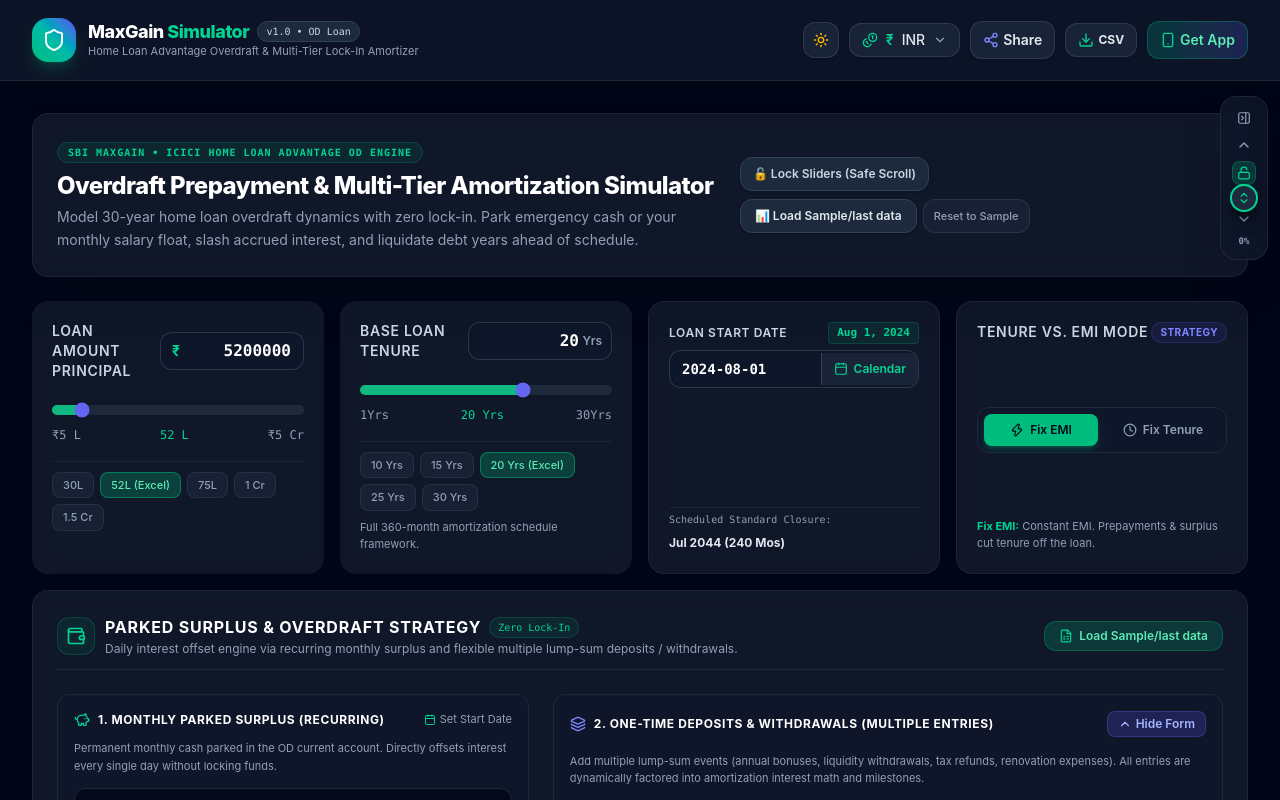
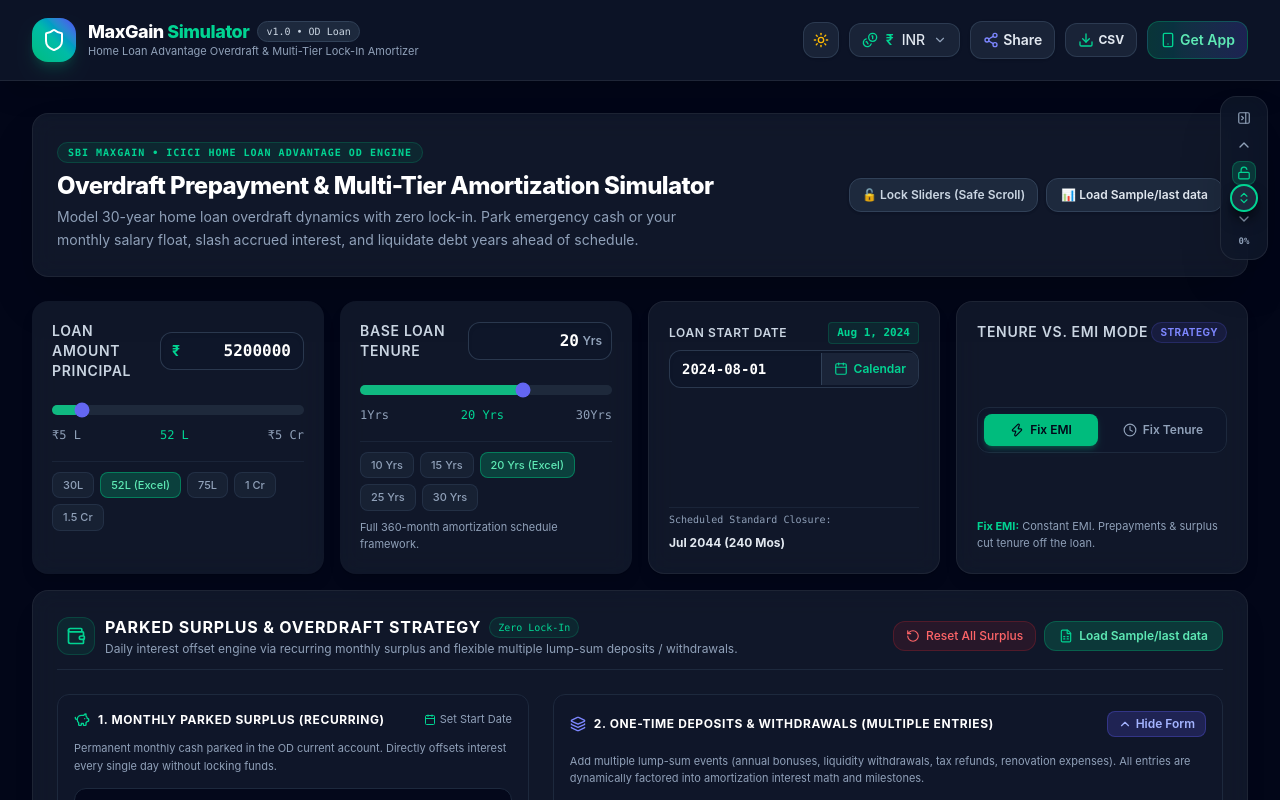
Before and after one commit to adk113/max-gain-smart-calculator, a React (Vite) app: page / in a window 1280 px wide. Shown: the top 800 px of the page. Built offline with nearby package versions, Linux system fonts and the light colour scheme.

Commit message:
Auto-persist user data synchronously, remove separate sample data button

```diff
--- a/src/App.tsx
+++ b/src/App.tsx
@@ -18,42 +18,39 @@
 import { getCurrencyConfig } from './utils/formatters';
 import { ScreenScrollSlideBar } from './components/layout/ScreenScrollSlideBar';
 import { ExportCsvModal } from './components/controls/ExportCsvModal';
+import { getSavedScenario, saveScenario, DEFAULT_EXCEL_SCENARIO } from './engine/scenarioStorage';
 
 export function App() {
   // Safe-scroll slider lock and mobile export modal state
   const [slidersLocked, setSlidersLocked] = useState<boolean>(false);
   const [isExportModalOpen, setIsExportModalOpen] = useState<boolean>(false);
 
-  // Default values adhering strictly to requirements:
-  // - Default currency: INR
-  // - Prepayments default to Zero (0)
-  // - Multi-tier lock-in ledger
-  const [currencyCode, setCurrencyCode] = useState<string>('INR');
-  const [principal, setPrincipal] = useState<number>(5200000); // 52 Lakhs
-  const [tenureYears, setTenureYears] = useState<number>(20); // 20 Years
-  const [startDate, setStartDate] = useState<string>('2024-08-01');
-  const [mode, setMode] = useState<LoanMode>('FIX_EMI');
+  // Synchronously initialize state from persistent storage or default 52L Excel scenario
+  const [initialData] = useState<SimulationInputs>(() => getSavedScenario());
 
-  const [lockInPhases, setLockInPhases] = useState<LockInPhase[]>([
-    { id: 'phase-1', name: 'Phase 1: Initial Fixed', durationYears: 3, ratePercent: 9.5 },
-    { id: 'phase-2', name: 'Phase 2: Step-down', durationYears: 2, ratePercent: 8.75 },
-  ]);
-
-  const [fallbackRate, setFallbackRate] = useState<number>(8.5);
-  const [fallbackYoY, setFallbackYoY] = useState<number>(0.0);
-  const [baselineSurplus, setBaselineSurplus] = useState<number>(0);
-  const [monthlySurplusStartDate, setMonthlySurplusStartDate] = useState<string>('');
-  const [oneTimeTransactions, setOneTimeTransactions] = useState<OneTimeTransaction[]>([]);
-  const [customSurplusLedger, setCustomSurplusLedger] = useState<Record<number, number>>({});
+  const [currencyCode, setCurrencyCode] = useState<string>(initialData.currencyCode);
+  const [principal, setPrincipal] = useState<number>(initialData.principal);
+  const [tenureYears, setTenureYears] = useState<number>(initialData.tenureYears);
+  const [startDate, setStartDate] = useState<string>(initialData.startDate);
+  const [mode, setMode] = useState<LoanMode>(initialData.mode);
+  const [lockInPhases, setLockInPhases] = useState<LockInPhase[]>(initialData.lockInPhases);
+  const [fallbackRate, setFallbackRate] = useState<number>(initialData.fallbackRatePercent);
+  const [fallbackYoY, setFallbackYoY] = useState<number>(initialData.fallbackYoYAdjustment);
+  const [baselineSurplus, setBaselineSurplus] = useState<number>(initialData.baselineMonthlySurplus);
+  const [monthlySurplusStartDate, setMonthlySurplusStartDate] = useState<string>(
+    initialData.monthlySurplusStartDate || ''
+  );
+  const [oneTimeTransactions, setOneTimeTransactions] = useState<OneTimeTransaction[]>(
+    initialData.oneTimeTransactions || []
+  );
+  const [customSurplusLedger, setCustomSurplusLedger] = useState<Record<number, number>>(
+    initialData.customSurplusLedger || {}
+  );
 
   // Salary parking cycle configuration (e.g., salary on 1st, parked 10 days, 60% withdrawn for bills)
-  const [salaryCycle, setSalaryCycle] = useState<SalaryCycleConfig>({
-    enabled: false,
-    monthlySalary: 150000,
-    parkingDays: 10,
-    withdrawalPercent: 60,
-    accumulateRetainedSavings: false,
-  });
+  const [salaryCycle, setSalaryCycle] = useState<SalaryCycleConfig>(
+    initialData.salaryCycle || DEFAULT_EXCEL_SCENARIO.salaryCycle
+  );
 
   const [activeMobileTab, setActiveMobileTab] = useState<ActiveTab>('inputs');
   const [toastNotice, setToastNotice] = useState<string | null>(null);
@@ -97,47 +94,6 @@
   const chartRef = useRef<HTMLDivElement>(null);
   const ledgerRef = useRef<HTMLDivElement>(null);
 
-  // Default sample scenario matching the 52L Excel model
-  const DEFAULT_EXCEL_SCENARIO: SimulationInputs = useMemo(
-    () => ({
-      principal: 5200000,
-      tenureYears: 20,
-      startDate: '2024-08-01',
-      mode: 'FIX_EMI',
-      currencyCode: 'INR',
-      lockInPhases: [
-        { id: 'phase-1', name: 'Excel 20-Year Term', durationYears: 20, ratePercent: 9.5 },
-      ],
-      fallbackRatePercent: 9.5,
-      fallbackYoYAdjustment: 0,
-      baselineMonthlySurplus: 0,
-      monthlySurplusStartDate: '',
-      oneTimeTransactions: [],
-      customSurplusLedger: {
-        1: 25000,
-        2: 25000,
-        3: 25000,
-        4: 25000,
-        5: 25000,
-        6: 25000,
-        7: 25000,
-        8: 25000,
-        9: 25000,
-        10: 25000,
-        11: 25000,
-        12: 25000,
-      },
-      salaryCycle: {
-        enabled: false,
-        monthlySalary: 150000,
-        parkingDays: 10,
-        withdrawalPercent: 60,
-        accumulateRetainedSavings: false,
-      },
-    }),
-    []
-  );
-
   const applyInputs = (data: Partial<SimulationInputs>) => {
     if (data.principal !== undefined) setPrincipal(data.principal);
     if (data.tenureYears !== undefined) setTenureYears(data.tenureYears);
@@ -154,26 +110,17 @@
     if (data.salaryCycle !== undefined) setSalaryCycle(data.salaryCycle);
   };
 
-  // Restore state from URL share hash if present, or from last saved data feed
+  // Listen to hash changes in case a new share link is opened while already on the page
   useEffect(() => {
-    if (window.location.hash.startsWith('#share=')) {
-      const encoded = window.location.hash.replace('#share=', '');
-      const restored = deserializeSimulationState(encoded);
-      if (restored) {
-        applyInputs(restored);
-        return;
+    const handleHashChange = () => {
+      if (window.location.hash.startsWith('#share=')) {
+        const encoded = window.location.hash.replace('#share=', '');
+        const restored = deserializeSimulationState(encoded);
+        if (restored) applyInputs(restored);
       }
-    }
-
-    try {
-      const savedFeed = localStorage.getItem('maxgain_last_data_feed');
-      if (savedFeed) {
-        const parsed = JSON.parse(savedFeed);
-        applyInputs(parsed);
-      }
-    } catch {
-      // ignore
-    }
+    };
+    window.addEventListener('hashchange', handleHashChange);
+    return () => window.removeEventListener('hashchange', handleHashChange);
   }, []);
 
   const currentInputs: SimulationInputs = useMemo(
@@ -245,16 +192,24 @@
     setSalaryCycle((prev) => ({ ...prev, enabled: false }));
   };
 
-  // Keep the latest data feed in storage (overriding the entry as calculations run)
+  const isInitialMount = useRef(true);
+
+  // Keep the latest data feed in storage (immediately persists and overwrites as user types/adjusts)
   useEffect(() => {
-    const timer = setTimeout(() => {
-      try {
-        localStorage.setItem('maxgain_last_data_feed', JSON.stringify(currentInputs));
-      } catch {
-        // ignore
-      }
-    }, 400);
-    return () => clearTimeout(timer);
+    if (isInitialMount.current) {
+      isInitialMount.current = false;
+      return;
+    }
+    saveScenario(currentInputs);
+  }, [currentInputs]);
+
+  // Ensure latest inputs are persisted even on instant browser tab close
+  useEffect(() => {
+    const handleBeforeUnload = () => {
+      saveScenario(currentInputs);
+    };
+    window.addEventListener('beforeunload', handleBeforeUnload);
+    return () => window.removeEventListener('beforeunload', handleBeforeUnload);
   }, [currentInputs]);
 
   const triggerToast = (msg: string) => {
@@ -262,27 +217,11 @@
     setTimeout(() => setToastNotice(null), 3000);
   };
 
-  // Load sample or last data feed (overriding entry with current calculation inputs)
+  // Load sample or last data feed (overwriting entry with current calculation inputs)
   const handleLoadSampleOrLastData = () => {
-    try {
-      const savedFeed = localStorage.getItem('maxgain_last_data_feed');
-      if (savedFeed) {
-        const parsed = JSON.parse(savedFeed);
-        applyInputs(parsed);
-        triggerToast('Loaded last calculation data successfully!');
-        return;
-      }
-    } catch {
-      // fallback
-    }
-    applyInputs(DEFAULT_EXCEL_SCENARIO);
-    triggerToast('Loaded Sample Excel scenario (₹52L)!');
-  };
-
-  // Reset to original 52L Excel sample template
-  const handleResetToExcelSample = () => {
-    applyInputs(DEFAULT_EXCEL_SCENARIO);
-    triggerToast('Reset to original ₹52L Excel sample template!');
+    const saved = getSavedScenario();
+    applyInputs(saved);
+    triggerToast('Loaded saved calculation data successfully!');
   };
 
   const handleMobileTabSelect = (tab: ActiveTab) => {
@@ -365,14 +304,6 @@
                   title="Load your last entered calculation data feed or sample scenario"
                 >
                   <span>📊 Load Sample/last data</span>
-                </button>
-                <button
-                  type="button"
-                  onClick={handleResetToExcelSample}
-                  className="px-2.5 py-2 rounded-xl bg-slate-800/60 hover:bg-slate-700 text-[11px] font-medium text-slate-400 hover:text-slate-200 border border-slate-700/60 transition-all active:scale-95 cursor-pointer"
-                  title="Reset to original ₹52L Excel sample template"
-                >
-                  Reset to Sample
                 </button>
               </div>
             </div>
--- /dev/null
+++ b/src/engine/scenarioStorage.ts
@@ -0,0 +1,110 @@
+import type { SimulationInputs } from '../types/loan';
+import { deserializeSimulationState } from './urlSerializer';
+
+export const STORAGE_KEY = 'maxgain_user_scenario';
+export const LEGACY_STORAGE_KEY = 'maxgain_last_data_feed';
+
+/**
+ * Default reference scenario matching the 52L Excel model
+ */
+export const DEFAULT_EXCEL_SCENARIO: SimulationInputs = {
+  principal: 5200000,
+  tenureYears: 20,
+  startDate: '2024-08-01',
+  mode: 'FIX_EMI',
+  currencyCode: 'INR',
+  lockInPhases: [
+    { id: 'phase-1', name: 'Excel 20-Year Term', durationYears: 20, ratePercent: 9.5 },
+  ],
+  fallbackRatePercent: 9.5,
+  fallbackYoYAdjustment: 0,
+  baselineMonthlySurplus: 0,
+  monthlySurplusStartDate: '',
+  oneTimeTransactions: [],
+  customSurplusLedger: {
+    1: 25000,
+    2: 25000,
+    3: 25000,
+    4: 25000,
+    5: 25000,
+    6: 25000,
+    7: 25000,
+    8: 25000,
+    9: 25000,
+    10: 25000,
+    11: 25000,
+    12: 25000,
+  },
+  salaryCycle: {
+    enabled: false,
+    monthlySalary: 150000,
+    parkingDays: 10,
+    withdrawalPercent: 60,
+    accumulateRetainedSavings: false,
+  },
+};
+
+/**
+ * Loads the active scenario from URL share hash, persistent localStorage,
+ * or falls back to the default 52L Excel scenario template.
+ */
+export function getSavedScenario(): SimulationInputs {
+  if (typeof window === 'undefined') return DEFAULT_EXCEL_SCENARIO;
+
+  // 1. URL share hash priority
+  if (window.location.hash.startsWith('#share=')) {
+    try {
+      const encoded = window.location.hash.replace('#share=', '');
+      const restored = deserializeSimulationState(encoded);
+      if (restored) return { ...DEFAULT_EXCEL_SCENARIO, ...restored };
+    } catch {
+      // ignore
+    }
+  }
+
+  // 2. Persistent localStorage
+  try {
+    const raw = localStorage.getItem(STORAGE_KEY) || localStorage.getItem(LEGACY_STORAGE_KEY);
+    if (raw) {
+      const parsed = JSON.parse(raw);
+      if (parsed && typeof parsed.principal === 'number' && parsed.principal > 0) {
+        return {
+          ...DEFAULT_EXCEL_SCENARIO,
+          ...parsed,
+          lockInPhases:
+            Array.isArray(parsed.lockInPhases) && parsed.lockInPhases.length > 0
+              ? parsed.lockInPhases
+              : DEFAULT_EXCEL_SCENARIO.lockInPhases,
+          oneTimeTransactions: Array.isArray(parsed.oneTimeTransactions)
+            ? parsed.oneTimeTransactions
+            : [],
+          customSurplusLedger:
+            parsed.customSurplusLedger !== undefined && typeof parsed.customSurplusLedger === 'object'
+              ? parsed.customSurplusLedger
+              : DEFAULT_EXCEL_SCENARIO.customSurplusLedger,
+          salaryCycle: parsed.salaryCycle
+            ? { ...DEFAULT_EXCEL_SCENARIO.salaryCycle, ...parsed.salaryCycle }
+            : DEFAULT_EXCEL_SCENARIO.salaryCycle,
+        };
+      }
+    }
+  } catch (err) {
+    console.warn('Failed to load user scenario:', err);
+  }
+
+  return DEFAULT_EXCEL_SCENARIO;
+}
+
+/**
+ * Immediately persists scenario to localStorage
+ */
+export function saveScenario(inputs: SimulationInputs): void {
+  if (typeof window === 'undefined') return;
+  try {
+    const serialized = JSON.stringify(inputs);
+    localStorage.setItem(STORAGE_KEY, serialized);
+    localStorage.setItem(LEGACY_STORAGE_KEY, serialized);
+  } catch (err) {
+    console.warn('Failed to persist user scenario:', err);
+  }
+}
```
